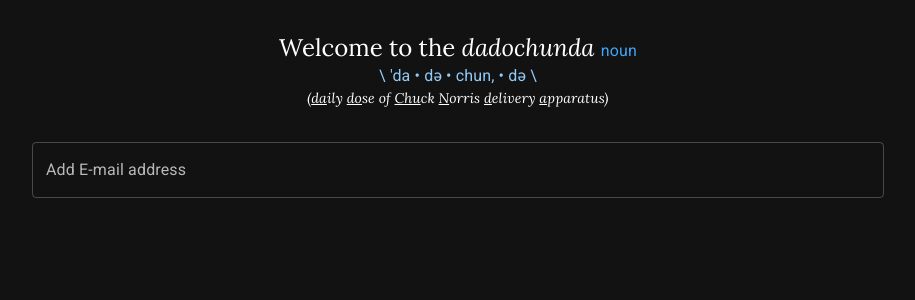
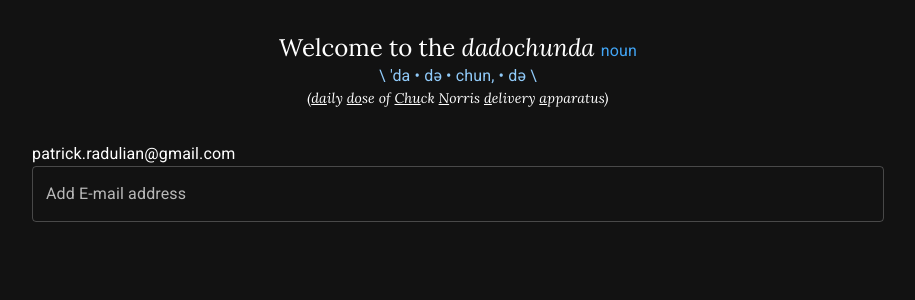
Before and after one commit to patrick-radulian/chuck-norris-challenge, a React (Create React App) app: page / in a window 1280 px wide. Shown: the top 300 px of the page, without its empty margins (182-1097 px from the left). Built offline with nearby package versions, Linux system fonts and the light colour scheme.

Commit message:
Add global app context

```diff
--- a/src/App.tsx
+++ b/src/App.tsx
@@ -1,11 +1,27 @@
 import { Container, TextField, Typography } from '@mui/material';
 import { blue } from '@mui/material/colors';
 import { Box } from '@mui/system';
+import { AppGlobalContext, GlobalContext, useGlobalContext } from 'context/global-context';
 import React from 'react';
 import './App.css';
 
+
+
+
+
 function App() {
+    const [emails, setEmails] = React.useState<Array<string>>(["patrick.radulian@gmail.com"]);
+    const [emailInputValue, setEmailInputValue] = React.useState<string>("");
+
+    const appContext: GlobalContext = {
+        emails,
+        setEmails,
+        emailInputValue,
+        setEmailInputValue
+    }
+
     return (
+        <AppGlobalContext.Provider value={appContext}>
             <Container maxWidth="md">
                 <Box m={4}>
                     <Typography variant='h5' fontFamily="Lora" fontWeight={300} align='center'>Welcome to the <em>dadochunda</em> <Typography display="inline" color={blue[400]}>noun</Typography></Typography>
@@ -13,8 +29,11 @@
                     <Typography align='center' variant='subtitle2' fontFamily="Lora" fontWeight={300}><em>(<u>da</u>ily <u>do</u>se of <u>Chu</u>ck <u>N</u>orris <u>d</u>elivery <u>a</u>pparatus)</em></Typography>
                 </Box>
 
-            <TextField label="Add E-mail address" fullWidth/>
+                <Typography>{emails.toString()}</Typography>
+
+                <TextField label="Add E-mail address" value={emailInputValue} fullWidth/>
             </Container>
+        </AppGlobalContext.Provider>
     );
 }
 
--- /dev/null
+++ b/src/context/global-context.ts
@@ -0,0 +1,17 @@
+import React from "react";
+
+export type GlobalContext = {
+    emails: Array<string>,
+    setEmails: (emails: Array<string>) => void,
+    emailInputValue: string,
+    setEmailInputValue: (value: string) => void
+}
+
+export const AppGlobalContext = React.createContext<GlobalContext>({
+    emails: [],
+    setEmails: () => {},
+    emailInputValue: "",
+    setEmailInputValue: () => {}
+});
+
+export const useGlobalContext = () => React.useContext(AppGlobalContext);
```
Lines whose indentation alone changed are shown as unchanged.
